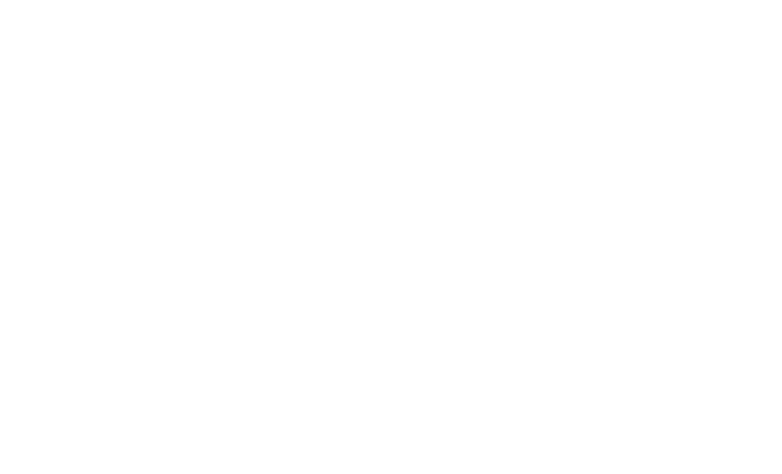
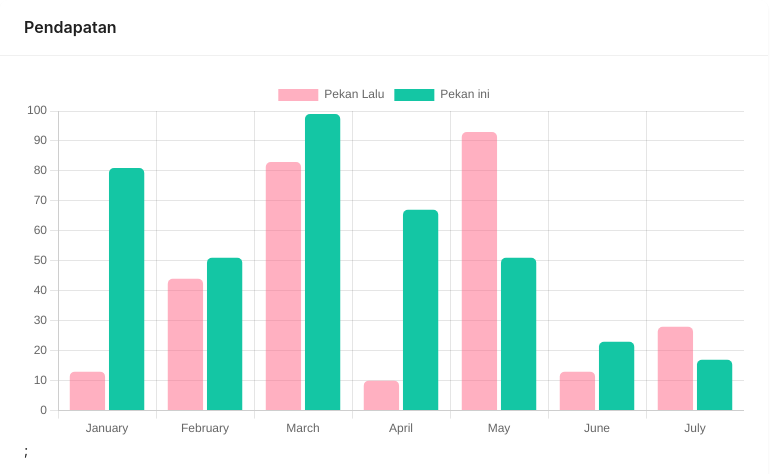
Before and after one commit to SanH16/practice-react, a React (Create React App) app in the folder react-exercise/: page /charts in a window 1280 px wide. Before the commit this address had no page. Shown: the top 474 px of the page, without its empty margins (0-782 px from the left). Built offline with nearby package versions, Linux system fonts and the light colour scheme.

Commit message:
just add bar charts

```diff
--- a/react-exercise/package.json
+++ b/react-exercise/package.json
@@ -7,8 +7,11 @@
     "@testing-library/jest-dom": "^5.17.0",
     "@testing-library/react": "^13.4.0",
     "@testing-library/user-event": "^13.5.0",
+    "antd": "^5.11.1",
     "axios": "^1.6.0",
+    "chart.js": "^4.4.0",
     "react": "^18.2.0",
+    "react-chartjs-2": "^5.2.0",
     "react-dom": "^18.2.0",
     "react-redux": "^8.1.3",
     "react-router-dom": "^6.16.0",
--- a/react-exercise/src/App.js
+++ b/react-exercise/src/App.js
@@ -20,6 +20,7 @@
 import "./App.css";
 import FormPageTesting from "./pages/Testing/FormPageTesting";
 import Search from "./pages/Testing/Search";
+import Charts from "./pages/Charts";
 
 const AppProvider = () => {
   return (
@@ -41,6 +42,9 @@
           {/* testing */}
           <Route path="/testing" element={<FormPageTesting />} />
           <Route path="/testing/search" element={<Search />} />
+
+          {/* Charts */}
+          <Route path="/charts" element={<Charts />} />
         </Routes>
       </PersistGate>
     </Provider>
--- /dev/null
+++ b/react-exercise/src/pages/Charts/index.jsx
@@ -0,0 +1,60 @@
+import React from "react";
+import { Chart as ChartJS, CategoryScale, LinearScale, BarElement, Title, Tooltip, Legend } from "chart.js";
+import { Bar } from "react-chartjs-2";
+import { Card } from "antd";
+
+ChartJS.register(CategoryScale, LinearScale, BarElement, Title, Tooltip, Legend);
+
+// options
+const configs = {
+  type: "bar",
+  options: {
+    indexAxis: "y",
+    elements: {
+      bar: {
+        borderWidth: 2,
+      },
+    },
+  },
+  responsive: true,
+  plugins: {
+    legend: {
+      position: "top",
+    },
+    // title: {
+    //   display: true,
+    //   //   text: "Pendapatan",
+    // },
+  },
+};
+
+const labels = ["January", "February", "March", "April", "May", "June", "July"];
+// const labels = Utils.months({ count: 7 });
+
+// datas configs
+const datas = {
+  labels,
+  datasets: [
+    {
+      label: "Pekan Lalu",
+      data: labels.map(() => Math.floor(Math.random() * 100)),
+      backgroundColor: "rgba(255, 99, 132, 0.5)",
+      borderRadius: 5,
+    },
+    {
+      label: "Pekan ini",
+      data: labels.map(() => Math.floor(Math.random() * 100)),
+      backgroundColor: "rgba(20, 198, 164, 1)",
+      borderRadius: 5,
+    },
+  ],
+};
+export default function Charts() {
+  return (
+    <>
+      <Card title="Pendapatan" bordered={false} style={{ width: 768 }}>
+        <Bar options={configs} data={datas} />;
+      </Card>
+    </>
+  );
+}
```
Also changed, not shown: 1 other file (tests, documents, lock files or other folders).
